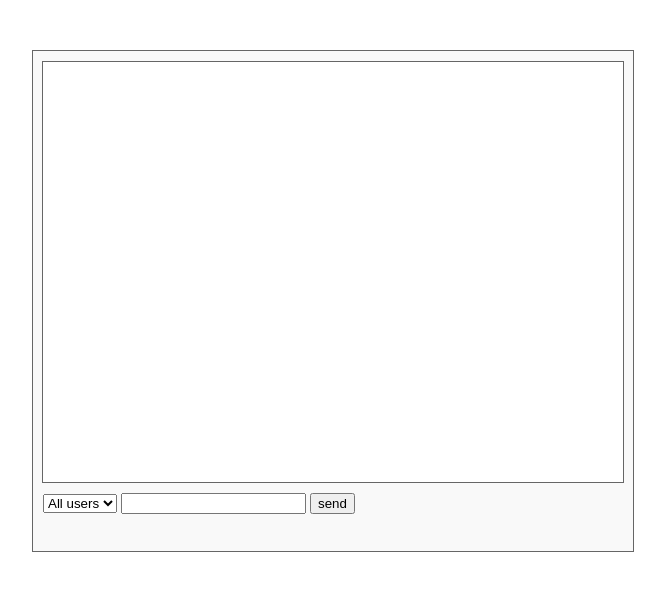
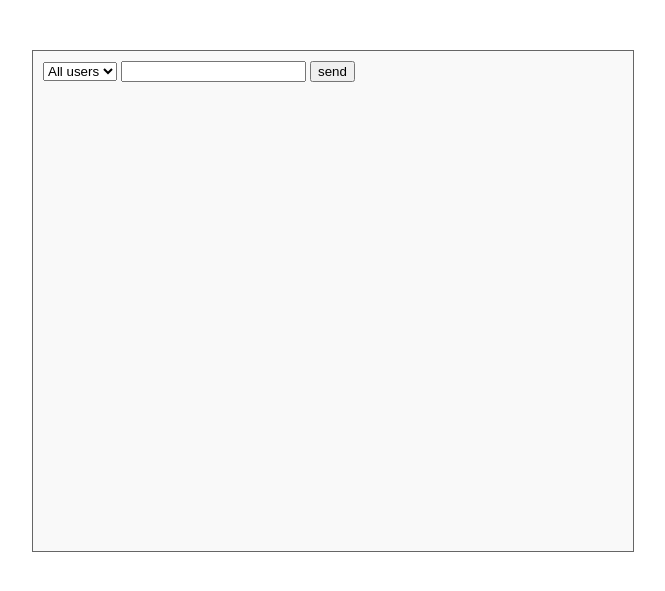
Before and after one commit to weidajiang/CSE312, a Flask app: template webapp/templates/chatTest.html in a window 1280 px wide. Shown: the top 591 px of the page, without its empty margins (307-972 px from the left). Run offline with Flask 2, Linux system fonts and the light colour scheme; the template is opened without the code that fills it, so the values that code supplies are empty.

Commit message:
wo you lai la!

```diff
--- a/webapp/templates/chatTest.html
+++ b/webapp/templates/chatTest.html
@@ -38,10 +38,6 @@
 </head>
 <body>
     <div class="talk_con">
-        <div class="talk_show" id="words">
-<!--            <div class="atalk"><span id="asay">A说：吃饭了吗？</span></div>-->
-<!--            <div class="btalk"><span id="bsay">B说：还没呢，你呢？</span></div>-->
-        </div>
         <div class="talk_input">
             <select class="whotalk" id="who">
                 <option value="0">All users</option> # aaaa
```
Also changed, not shown: webapp/templates/chatborder.css (line endings or trailing spaces).
